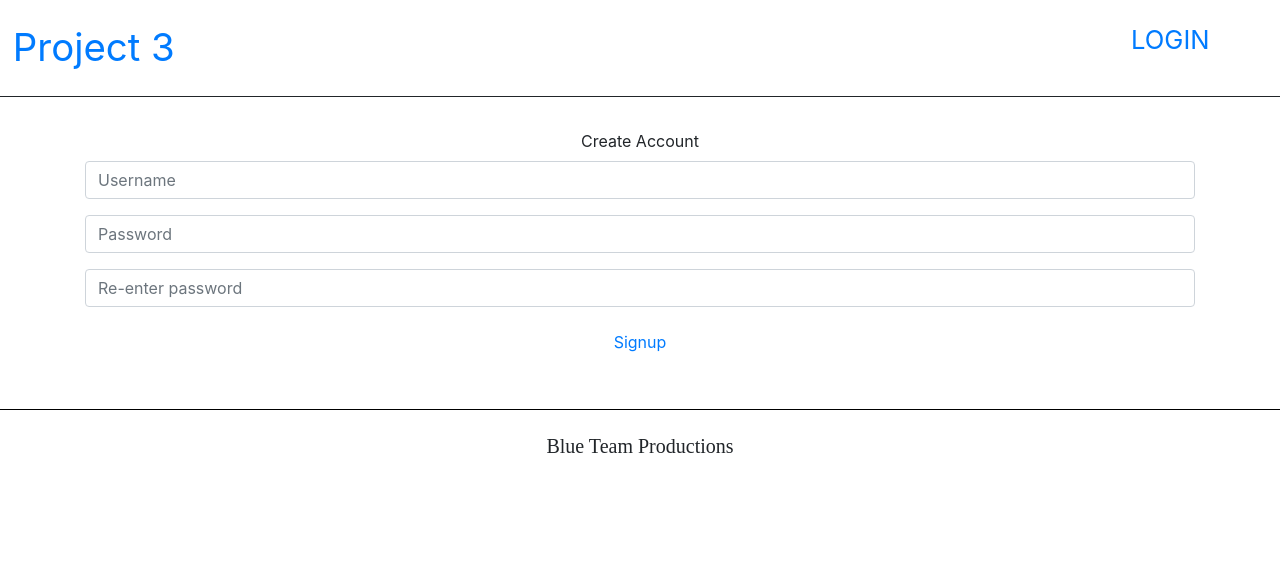
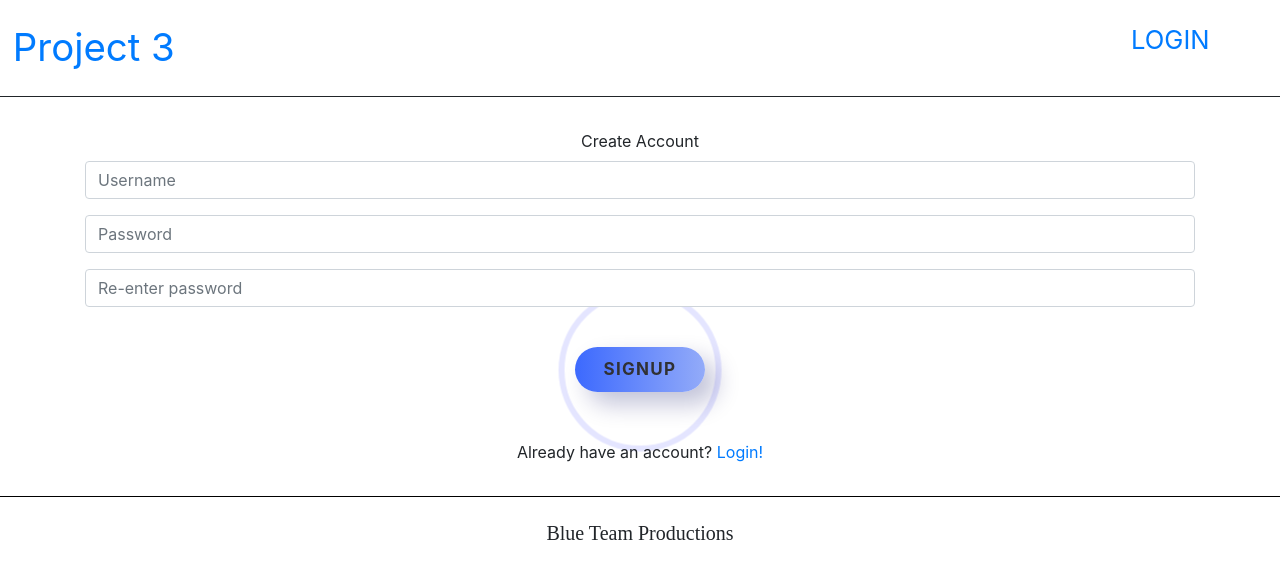
Before and after one commit to maxonemillion/monke, a React (Create React App) app in the folder client/: page /SignupPage in a window 1280 px wide. Shown: the top 578 px of the page. Built offline with nearby package versions, Linux system fonts and the light colour scheme.

Commit message:
css adjustments

```diff
--- a/client/src/pages/LoginPage/LoginPage.css
+++ b/client/src/pages/LoginPage/LoginPage.css
@@ -1,9 +1,78 @@
-#login {
-    background-color: transparent!important;
-    color: #007bff!important;
-    border-color: transparent!important;
+.form-control {
+    background: transparent !important;
 }
 
-#login:hover {
-    color: green!important
+#login {
+    min-width: 120px;
+    min-height: 30px;
+    font-size: 17px;
+    text-transform: uppercase;
+    letter-spacing: 1.3px;
+    font-weight: 700;
+    color: #313133;
+    background: linear-gradient(90deg, rgb(60, 105, 254) 0%, rgb(147, 171, 249) 100%);
+    border: none;
+    border-radius: 1000px;
+    box-shadow: 12px 12px 24px rgba(0, 7, 99, 0.248);
+    transition: all 0.3s ease-in-out 0s;
+    cursor: pointer;
+    outline: none;
+    position: relative;
+    padding: 10px;
 }
+
+#login::before {
+    content: '';
+    border: transparent;
+    position: absolute;
+    top: 50%;
+    left: 50%;
+    transform: translate(-50%, -50%);
+    opacity: 0;
+    transition: all .3s ease-in-out 0s;
+}
+
+#login:hover,
+.button:focus {
+    color: #313133;
+    transform: translateY(-6px);
+}
+
+#login:hover::before,
+#login:focus::before {
+    opacity: 1;
+}
+
+#login::after {
+    content: '';
+    width: 30px;
+    height: 30px;
+    border-radius: 100%;
+    border: 6px solid #0011ff;
+    position: absolute;
+    z-index: -1;
+    top: 50%;
+    left: 50%;
+    transform: translate(-50%, -50%);
+    animation: ring 1s infinite;
+}
+
+#login:hover::after,
+#login:focus::after {
+    animation: revring 1s infinite;
+    display: none;
+}
+
+@keyframes ring {
+    0% {
+        width: 30px;
+        height: 30px;
+        opacity: .5;
+    }
+
+    100% {
+        width: 200px;
+        height: 200px;
+        opacity: 0;
+    }
+}
--- a/client/src/pages/LoginPage/LoginPage.jsx
+++ b/client/src/pages/LoginPage/LoginPage.jsx
@@ -32,6 +32,7 @@ function LoginPage() {
             <Form.Group controlId="formBasicPassword">
               <Form.Control  type="password" placeholder="Password" value={password} onChange={(e) => setPassword(e.target.value)}/>
             </Form.Group>
+            <br></br>
             <Button className="mb-5" id="login" variant="primary" type="login" onClick={login}>
               Login
             </Button>
--- a/client/src/pages/SignupPage/SignupPage.css
+++ b/client/src/pages/SignupPage/SignupPage.css
@@ -1,4 +1,4 @@
-#signup {
+/* #signup {
     background-color: transparent!important;
     color: #007bff!important;
     border-color: transparent!important;
@@ -6,4 +6,75 @@
 
 #signup:hover {
     color: green!important
-}
+} */
+
+
+#signup {
+    min-width: 130px;
+    min-height: 30px;
+    font-size: 17px;
+    text-transform: uppercase;
+    letter-spacing: 1.3px;
+    font-weight: 700;
+    color: #313133;
+  background: linear-gradient(90deg, rgb(60, 105, 254) 0%, rgb(147, 171, 249) 100%);
+    border: none;
+    border-radius: 1000px;
+    box-shadow: 12px 12px 24px rgba(0, 7, 99, 0.248);
+    transition: all 0.3s ease-in-out 0s;
+    cursor: pointer;
+    outline: none;
+    position: relative;
+    padding: 10px;
+    }
+
+    #signup::before {
+  content: '';
+    border: transparent;
+    position: absolute;
+    top: 50%;
+    left: 50%;
+    transform: translate(-50%, -50%);
+    opacity: 0;
+    transition: all .3s ease-in-out 0s;
+  }
+
+  #signup:hover, .button:focus {
+    color: #313133;
+    transform: translateY(-6px);
+  }
+
+  #signup:hover::before, #signup:focus::before {
+    opacity: 1;
+  }
+
+  #signup::after {
+    content: '';
+    width: 30px; height: 30px;
+    border-radius: 100%;
+    border: 6px solid #0011ff;
+    position: absolute;
+    z-index: -1;
+    top: 50%;
+    left: 50%;
+    transform: translate(-50%, -50%);
+    animation: ring 1s infinite;
+  }
+
+  #signup:hover::after, #signup:focus::after {
+    animation: none;
+    display: none;
+  }
+
+  @keyframes ring {
+    0% {
+      width: 30px;
+      height: 30px;
+      opacity: .5;
+    }
+    100% {
+      width: 200px;
+      height: 200px;
+      opacity: 0;
+    }
+  }
--- a/client/src/pages/SignupPage/SignupPage.jsx
+++ b/client/src/pages/SignupPage/SignupPage.jsx
@@ -2,6 +2,7 @@ import React from "react";
 import Container from "react-bootstrap/Container";
 import Form from "react-bootstrap/Form";
 import Button from "react-bootstrap/Button";
+import { Link } from "react-router-dom";
 import "./SignupPage.css";
 
 function SignupPage() {
@@ -27,6 +28,7 @@ function SignupPage() {
               placeholder="Re-enter password"
             />
           </Form.Group>
+          <br></br>
           <Button
             className="mb-5"
             id="signup"
@@ -35,7 +37,10 @@ function SignupPage() {
           >
             Signup
           </Button>
+          <br></br>
+          <Form.Label>Already have an account? <Link to="/LoginPage">Login!</Link></Form.Label>
         </Form>
+        <br></br>
       </Container>
     </div>
   );
```
Also changed, not shown: 1 other file (tests, documents, lock files or other folders).
